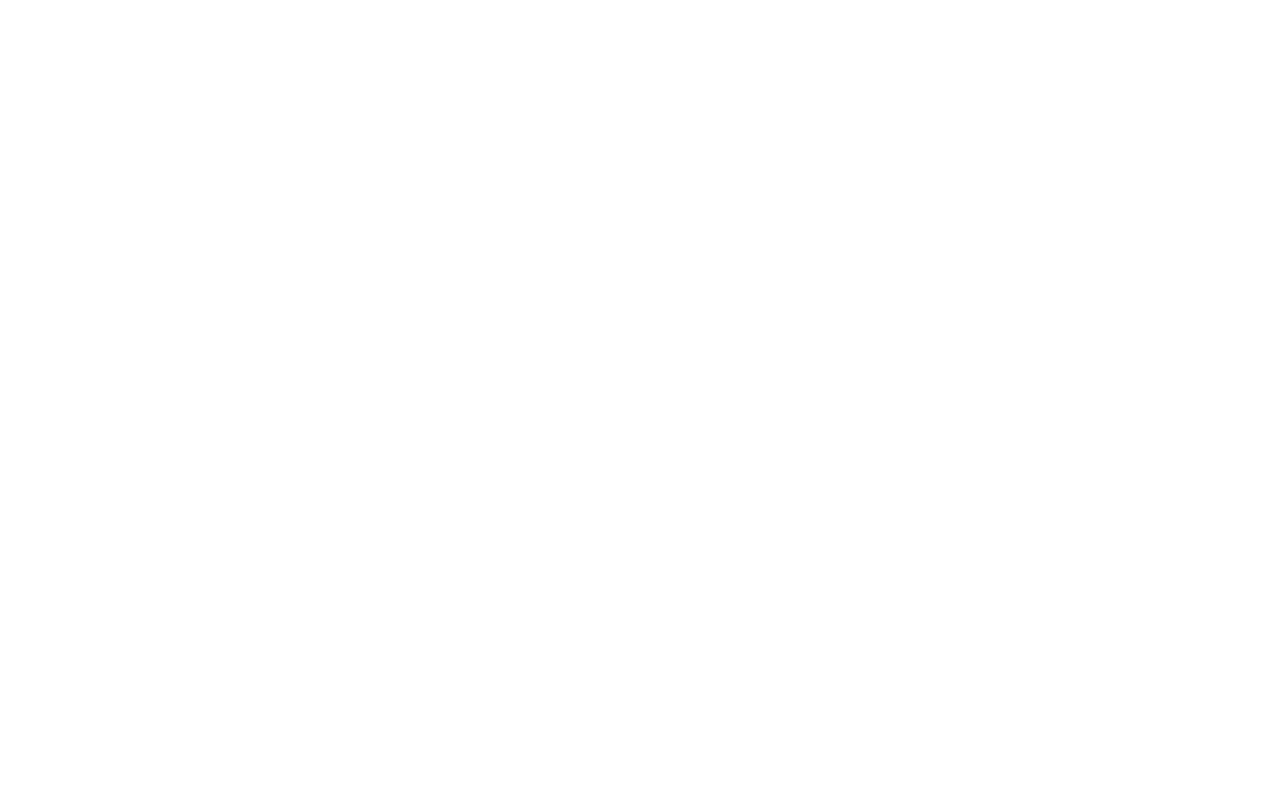
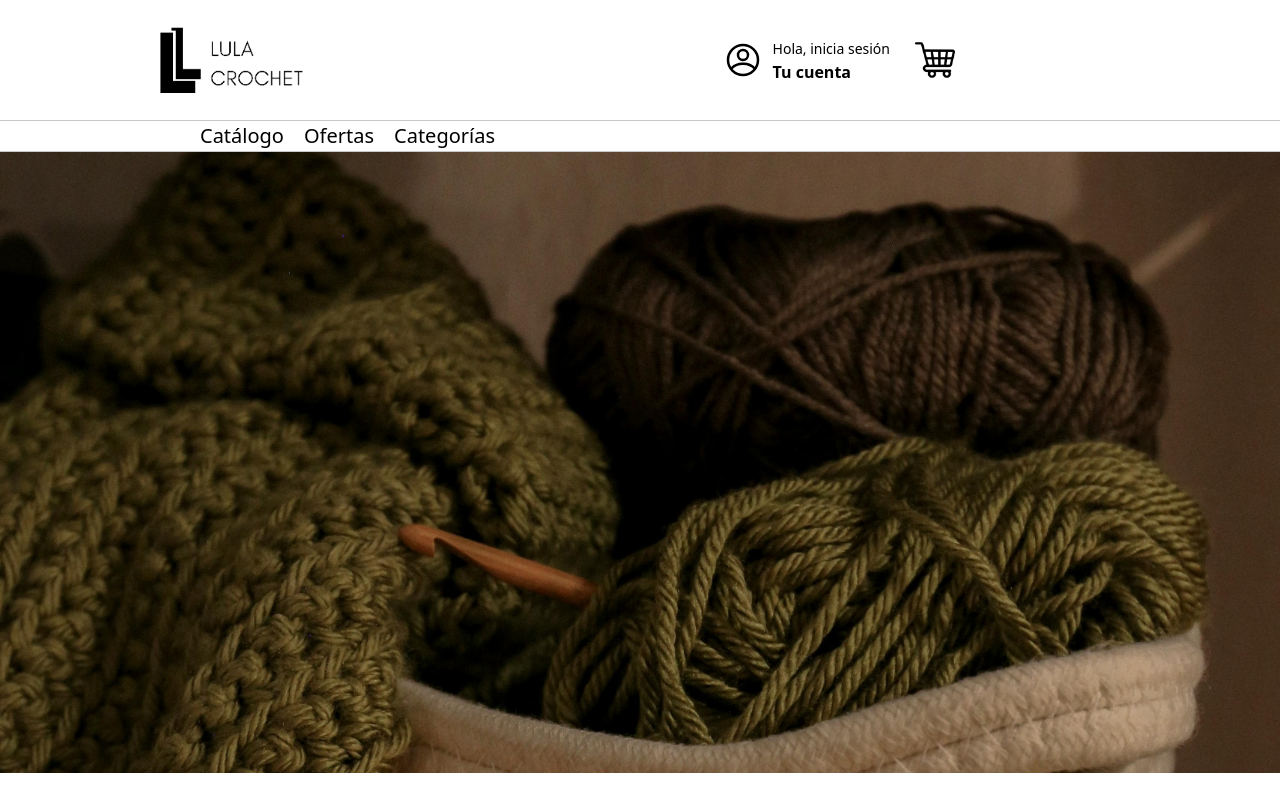
Before and after one commit to orlandojosebv/frontend-app, a React (Vite) app: page /Inicio in a window 1280 px wide. Before the commit this address had no page. Built offline with nearby package versions, Linux system fonts and the light colour scheme.

Commit message:
Agrega pantalla de inicio

```diff
--- a/src/App.jsx
+++ b/src/App.jsx
@@ -1,5 +1,4 @@
 import "./App.css";
-import Header from "./components/Header.jsx";
 import LoginRegistro from "./components/LoginRegistro.jsx";
 import { BrowserRouter as Router, Route, Routes } from 'react-router-dom';
 import OlvidoContrasena from './components/OlvidoContrasena.jsx';
@@ -14,6 +13,7 @@
 import SideBar from './components/SideBar.jsx';
 import VerAdministradores from './components/VerAdministradores.jsx';
 import VerClientes from './components/VerClientes.jsx';
+import Inicio from "./Inicio.jsx";
 //import Footer from './components/Footer.jsx';
 
 const productos = [
@@ -51,6 +51,7 @@
           <Route path="/ComprarProductoUsuarioRegistrado" element={<ComprarProductoUsuarioRegistrado productos={productos} />} />
           <Route path="/VerAdministradores" element={<VerAdministradores />} />
           <Route path="/VerClientes" element={<VerClientes />} />
+          <Route path="/Inicio" element={<Inicio />} />
         </Routes>
       </div>
     </Router>
--- /dev/null
+++ b/src/Inicio.jsx
@@ -0,0 +1,14 @@
+import TemplateUser from "./components/TemplateUser";
+import imagen_inicio from '/public/img/imagen_inicio.jpg';
+
+export default function Inicio(){
+    return<>
+    <TemplateUser>
+    <div className="flex h-60 overflow-hidden">
+        <img className="w-[100%] h-auto object-cover" src={imagen_inicio} alt='imagen_de_inicio' ></img>
+
+        <label htmlFor=""></label>
+    </div>
+    </TemplateUser>
+    </>
+}
--- a/src/components/TemplateAdmin.jsx
+++ b/src/components/TemplateAdmin.jsx
@@ -6,8 +6,7 @@
 const TemplateAdmin = ({children}) => {
   return (
     <>
-        <Header />
-
+    <Header />
     <div className="flex flex-col h-full">
       <div className="flex flex-grow">
         <Sidebar />
@@ -16,7 +15,6 @@
         </div>
       </div>
     </div>
-
     </>
   );
 };
--- /dev/null
+++ b/src/components/TemplateUser.jsx
@@ -0,0 +1,16 @@
+import Header from "./Header";
+
+const TemplateUser = ({children}) => {
+    return (
+      <>
+        <Header />
+        <div className="flex flex-col h-full">
+            <div className=" flex-1">
+                {children}
+            </div>
+        </div>
+    </>
+  );
+};
+
+export default TemplateUser;
```
